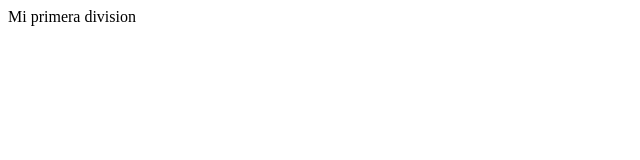
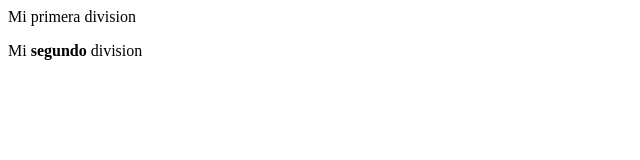
Before and after one commit to Samuel-Novoa/aplicacion.github.io, a plain HTML site: page index.html in a window 1280 px wide. Shown: the whole page, without its empty margins (0-640 px from the left). Drawn offline with Linux system fonts and the light colour scheme.

Commit message:
Second division and b tag in index html

```diff
--- a/index.html
+++ b/index.html
@@ -6,5 +6,8 @@
 		<div>
 			<p>Mi primera division</p>
 		</div>
+		<div>
+			<p>Mi <b>segundo</b> division</p>
+		</div>
 	</body>
 </html>
```
